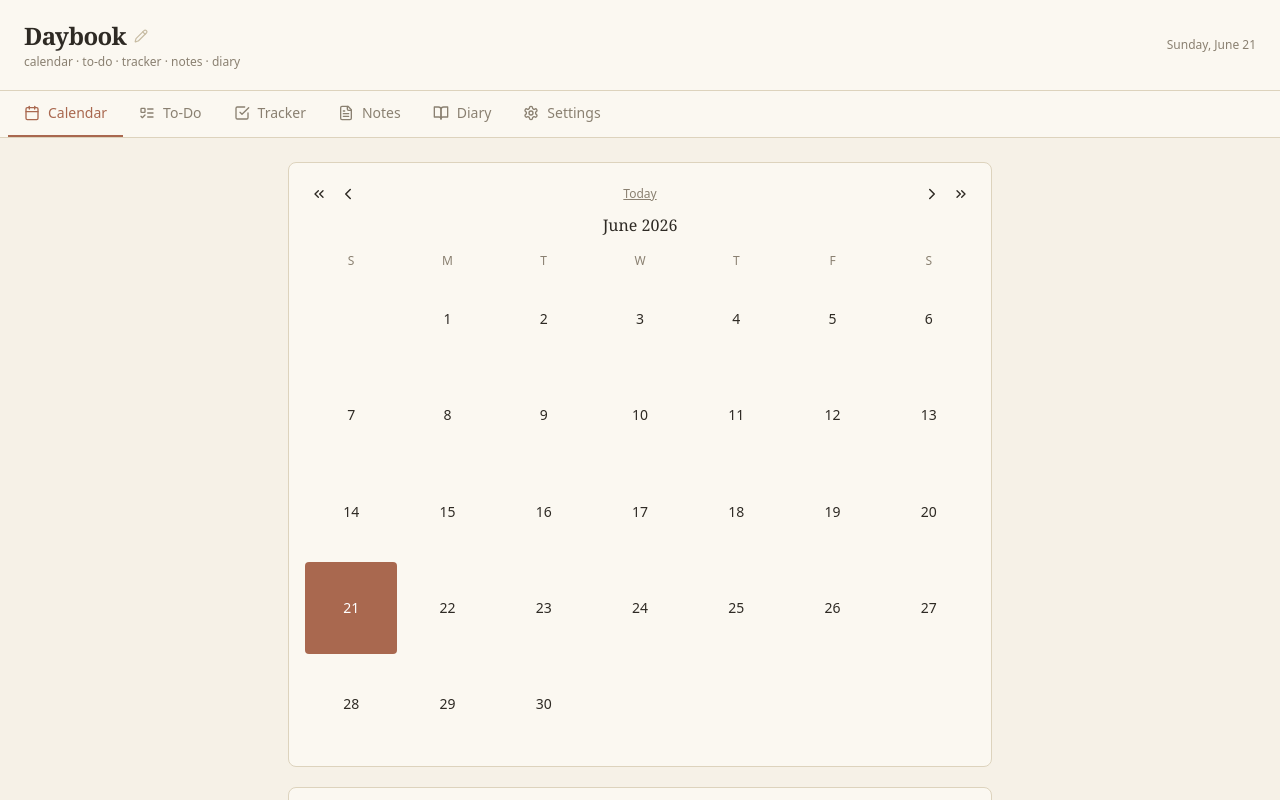
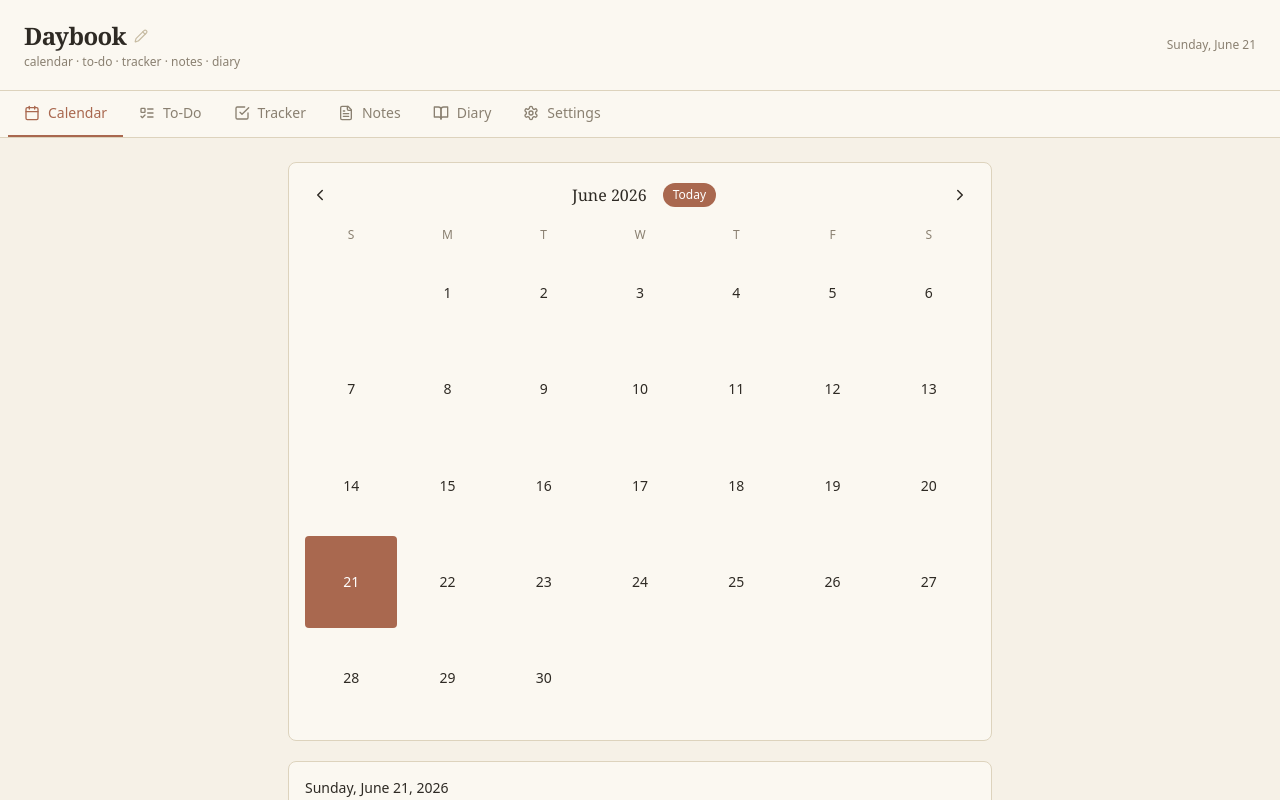
Before and after one commit to mjpromero24-crypto/Daybook, a React (Vite) app: page / in a window 1280 px wide. Shown: the top 800 px of the page. Built offline with nearby package versions, Linux system fonts and the light colour scheme.

Commit message:
Update App.jsx

```diff
--- a/src/App.jsx
+++ b/src/App.jsx
@@ -1,5 +1,5 @@
 import { useState, useEffect, useCallback, useRef } from "react";
-import { Calendar as CalendarIcon, CheckSquare, FileText, BookOpen, Plus, Trash2, ChevronLeft, ChevronRight, ChevronsLeft, ChevronsRight, ChevronUp, ChevronDown, X, ListTodo, Briefcase, Home, Pencil, Check, Palette, Settings as SettingsIcon, GripVertical } from "lucide-react";
+import { Calendar as CalendarIcon, CheckSquare, FileText, BookOpen, Plus, Trash2, ChevronLeft, ChevronRight, ChevronUp, ChevronDown, X, ListTodo, Briefcase, Home, Pencil, Check, Palette, Settings as SettingsIcon, GripVertical } from "lucide-react";
 
 const ACCENTS = [
   { name: "Terracotta", value: "#A9684F" },
@@ -238,6 +238,7 @@ function CalendarView({ events, saveEvents }) {
   const [selected, setSelected] = useState(todayKey());
   const [draft, setDraft] = useState("");
   const [draftTime, setDraftTime] = useState("");
+  const [showPicker, setShowPicker] = useState(false);
 
   const year = cursor.getFullYear();
   const month = cursor.getMonth();
@@ -278,35 +279,66 @@ function CalendarView({ events, saveEvents }) {
   return (
     <div className="space-y-5">
       <Card className="p-4">
-        <div className="flex items-center justify-between mb-1">
-          <div className="flex items-center">
-            <button onClick={() => setCursor(new Date(year - 1, month, 1))} className="p-1.5 rounded hover:bg-[#EDE6D6]" title="Previous year">
-              <ChevronsLeft size={16} />
-            </button>
+        <div className="flex items-center justify-between mb-4">
           <button onClick={() => setCursor(new Date(year, month - 1, 1))} className="p-1.5 rounded hover:bg-[#EDE6D6]" title="Previous month">
             <ChevronLeft size={18} />
           </button>
-          </div>
+
+          <div className="flex items-center gap-2">
+            <button
+              onClick={() => setShowPicker((s) => !s)}
+              className="font-medium px-2 py-1 rounded hover:bg-[#EDE6D6] transition-colors"
+              style={{ fontFamily: "Georgia, serif" }}
+            >
+              {monthNames[month]} {year}
+            </button>
             <button
               onClick={() => {
                 const now = new Date();
                 setCursor(now);
                 setSelected(todayKey(now));
               }}
-            className="text-xs text-[#8A8071] hover:text-[var(--accent)] underline"
+              style={{ backgroundColor: "var(--accent)" }}
+              className="text-white text-xs font-medium px-2.5 py-1 rounded-full hover:opacity-90 active:scale-95 transition-all"
             >
               Today
             </button>
-          <div className="flex items-center">
+          </div>
+
           <button onClick={() => setCursor(new Date(year, month + 1, 1))} className="p-1.5 rounded hover:bg-[#EDE6D6]" title="Next month">
             <ChevronRight size={18} />
           </button>
-            <button onClick={() => setCursor(new Date(year + 1, month, 1))} className="p-1.5 rounded hover:bg-[#EDE6D6]" title="Next year">
-              <ChevronsRight size={16} />
+        </div>
+
+        {showPicker && (
+          <div className="flex gap-2 mb-4 p-3 bg-[#F6F1E7] rounded-lg">
+            <select
+              value={month}
+              onChange={(e) => setCursor(new Date(year, Number(e.target.value), 1))}
+              className="flex-1 bg-white border border-[#DDD3BD] rounded px-2 py-2 text-sm outline-none focus:border-[var(--accent)]"
+            >
+              {monthNames.map((m, i) => (
+                <option key={m} value={i}>{m}</option>
+              ))}
+            </select>
+            <select
+              value={year}
+              onChange={(e) => setCursor(new Date(Number(e.target.value), month, 1))}
+              className="w-28 bg-white border border-[#DDD3BD] rounded px-2 py-2 text-sm outline-none focus:border-[var(--accent)]"
+            >
+              {Array.from({ length: 21 }, (_, i) => year - 10 + i).map((y) => (
+                <option key={y} value={y}>{y}</option>
+              ))}
+            </select>
+            <button
+              onClick={() => setShowPicker(false)}
+              className="px-3 py-2 text-sm text-[#8A8071] hover:text-[var(--accent)]"
+            >
+              Done
             </button>
           </div>
-        </div>
-        <p className="text-center font-medium mb-4" style={{ fontFamily: "Georgia, serif" }}>{monthNames[month]} {year}</p>
+        )}
+
         <div className="grid grid-cols-7 gap-1 text-center text-xs text-[#8A8071] mb-1">
           {dayNames.map((d, i) => <div key={i}>{d}</div>)}
         </div>
```
Lines whose indentation alone changed are shown as unchanged.
